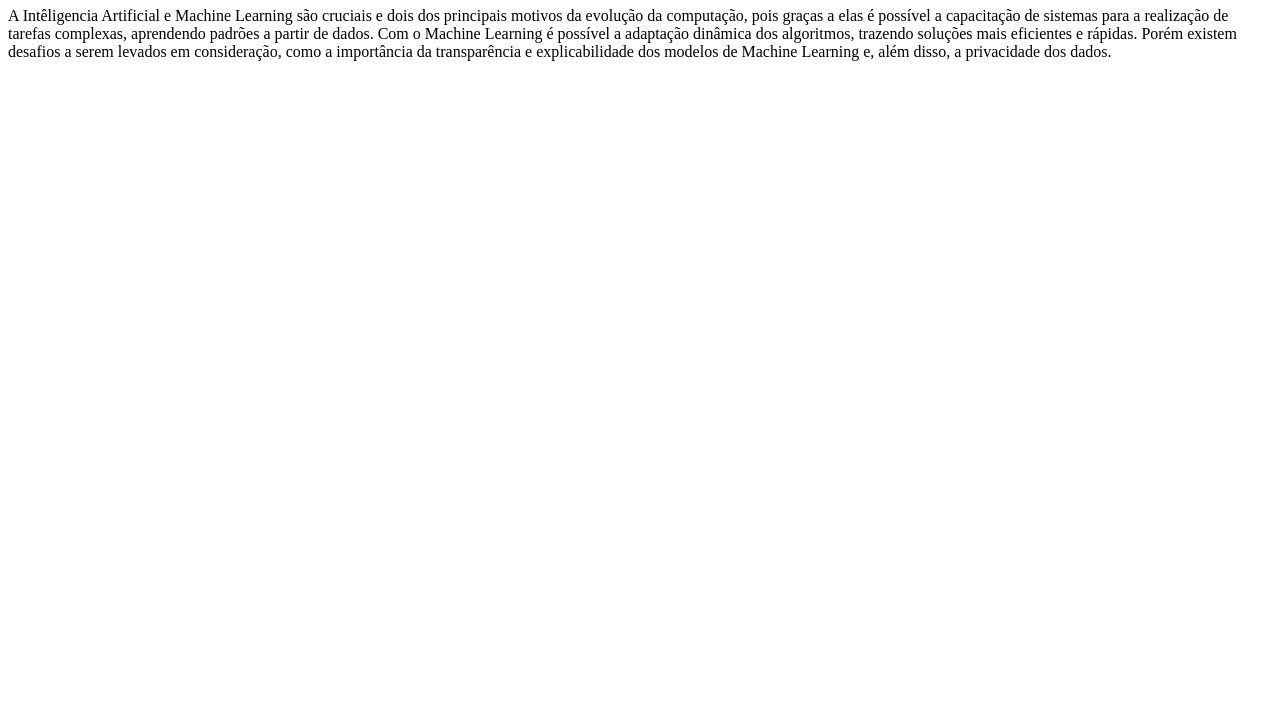
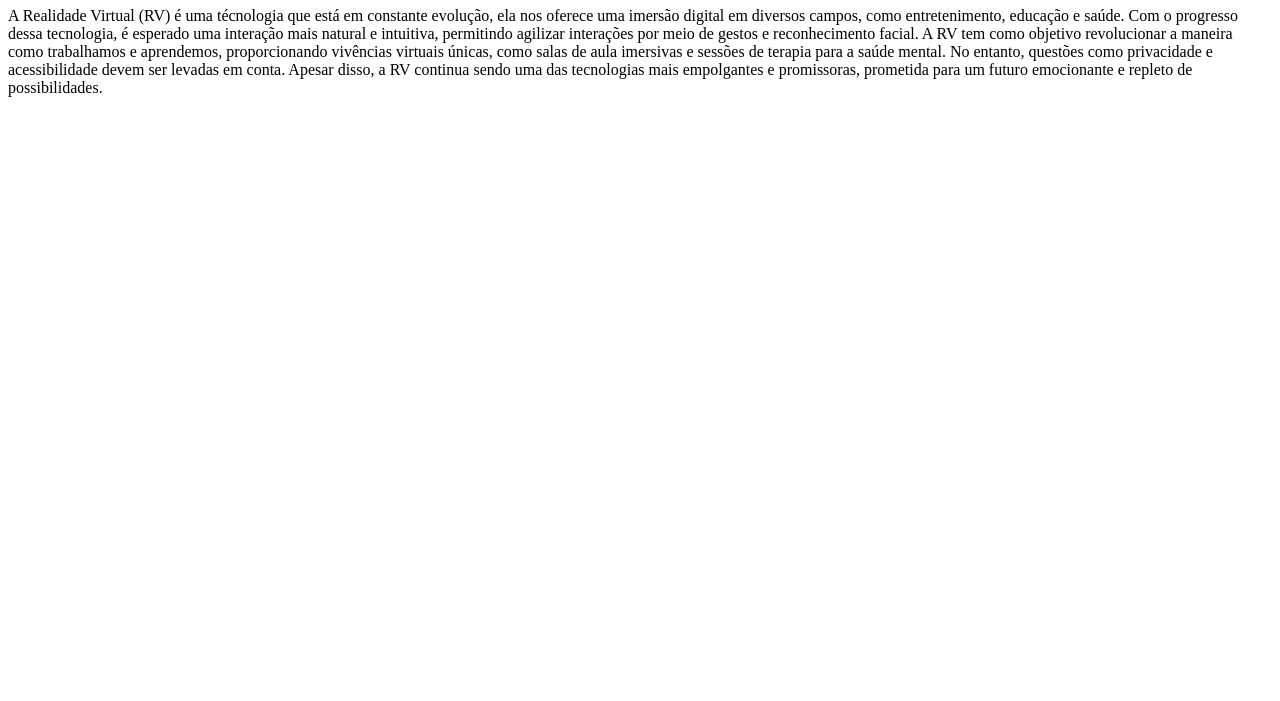
Before and after one commit to caiohc28/projeto-fiap-html, a plain HTML site: page index.html in a window 1280 px wide. Shown: the part 99-800 px from the top of the page. Drawn offline with Linux system fonts and the light colour scheme.

Commit message:
index.html

```diff
--- a/index.html
+++ b/index.html
@@ -10,8 +10,14 @@
 </head>
 <body>
     <h1>Inteligência Artificial e Machine Learning</h1>
-    <p>
-    A Intêligencia Artificial e Machine Learning são cruciais e dois dos principais motivos da evolução da computação, pois graças a elas é possível a capacitação de sistemas para a realização de tarefas complexas, aprendendo padrões a partir de dados. Com o Machine Learning é possível a adaptação dinâmica dos algoritmos, trazendo soluções mais eficientes e rápidas. Porém existem desafios a serem levados em consideração, como a importância da transparência e explicabilidade dos modelos de Machine Learning e, além disso, a privacidade dos dados.
-    </p>
+<p>
+   A Realidade Virtual (RV) é uma técnologia que está em constante evolução, ela nos oferece uma imersão digital em
+diversos campos, como entretenimento, educação e saúde. Com o progresso dessa tecnologia, é esperado uma interação mais
+natural e intuitiva, permitindo agilizar interações por meio de gestos e reconhecimento facial. A RV tem como objetivo
+revolucionar a maneira como trabalhamos e aprendemos, proporcionando vivências virtuais únicas, como salas de aula imersivas e
+sessões de terapia para a saúde mental. No entanto, questões como privacidade e acessibilidade devem ser levadas em conta.
+   Apesar disso, a RV continua sendo uma das tecnologias mais empolgantes e promissoras, prometida para um futuro emocionante
+e repleto de possibilidades.
+</p>
  </body>
 </html>
```
